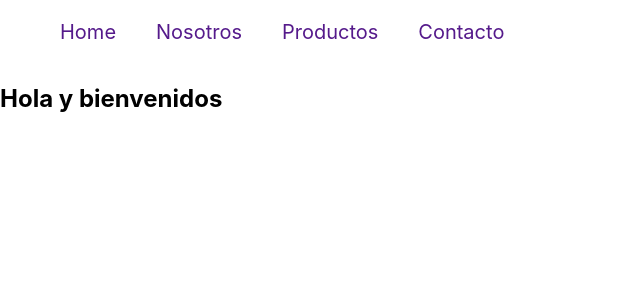
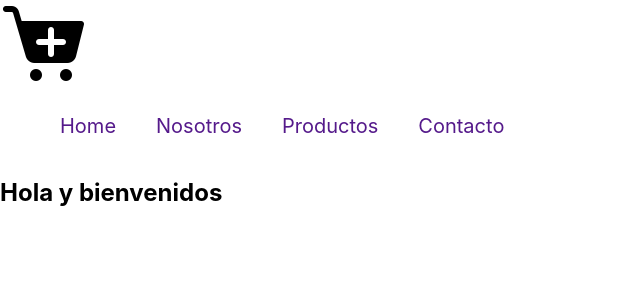
Before and after one commit to FranST724/tasinazzo-EcommerceLibreria, a React (Create React App) app: page / in a window 1280 px wide. Shown: the top 300 px of the page, without its empty margins (0-640 px from the left). Built offline with nearby package versions, Linux system fonts and the light colour scheme.

Commit message:
CartWidget

```diff
--- a/src/components/CartWidget.js
+++ b/src/components/CartWidget.js
@@ -0,0 +1,11 @@
+import IconoCarrito from '../../images/icons-cart.png'
+
+const CartWidget = () => {
+    return (
+        <a href='index.html'>
+            <img src={IconoCarrito}/>
+        </a>
+    )
+}
+
+export default CartWidget;
--- a/src/components/NavBar.jsx
+++ b/src/components/NavBar.jsx
@@ -1,6 +1,10 @@
+import CartWidget from "./CartWidget";
+
 const NavBar = () => {
     return (
+        <header>
         <div>
+            <CartWidget/>
             <nav class='navegador'>
                 <ul class='nav-links'>
                     <li>
@@ -18,6 +22,7 @@ const NavBar = () => {
                 </ul>
             </nav>
         </div>
+        </header>
     );
 };
 
```
Also changed, not shown: images/icons-cart.png (added).
